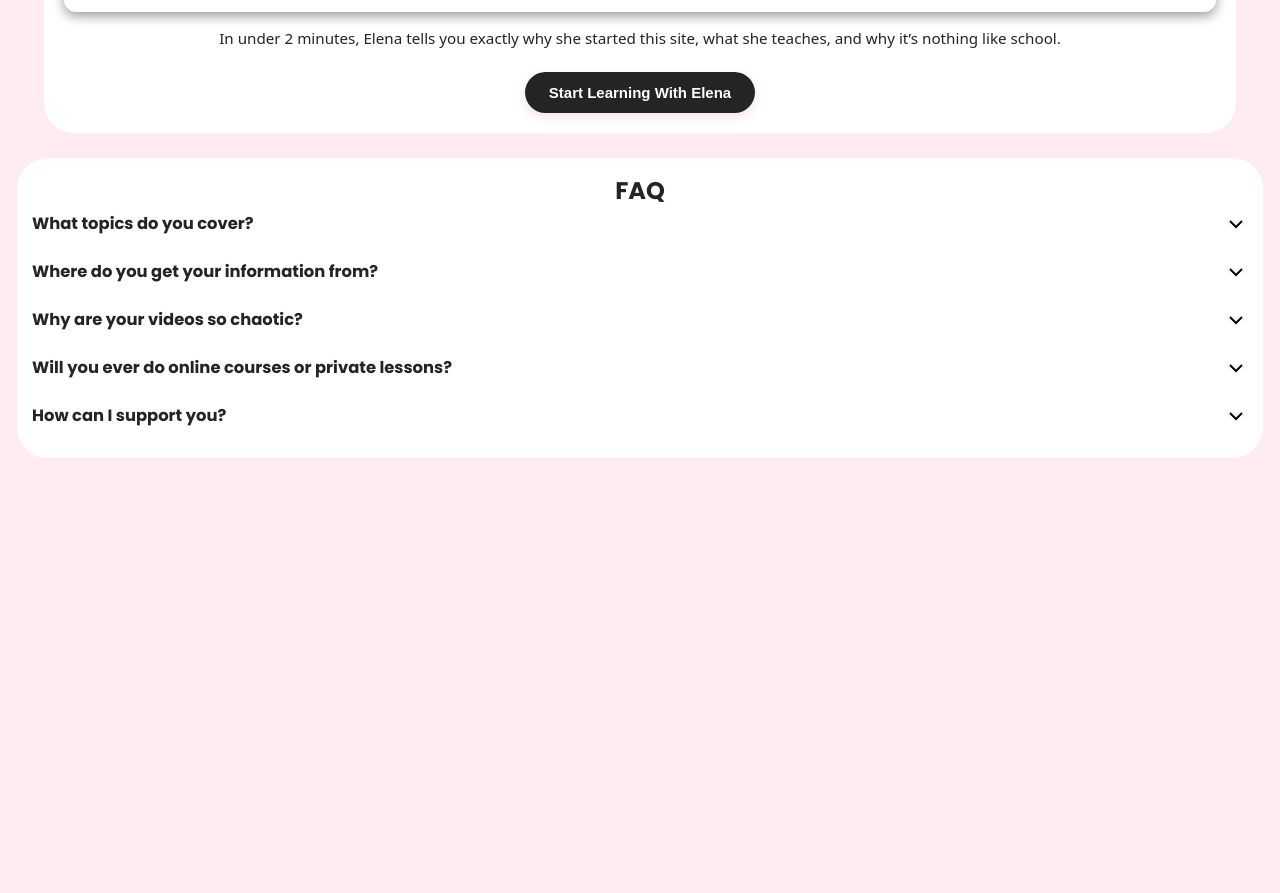
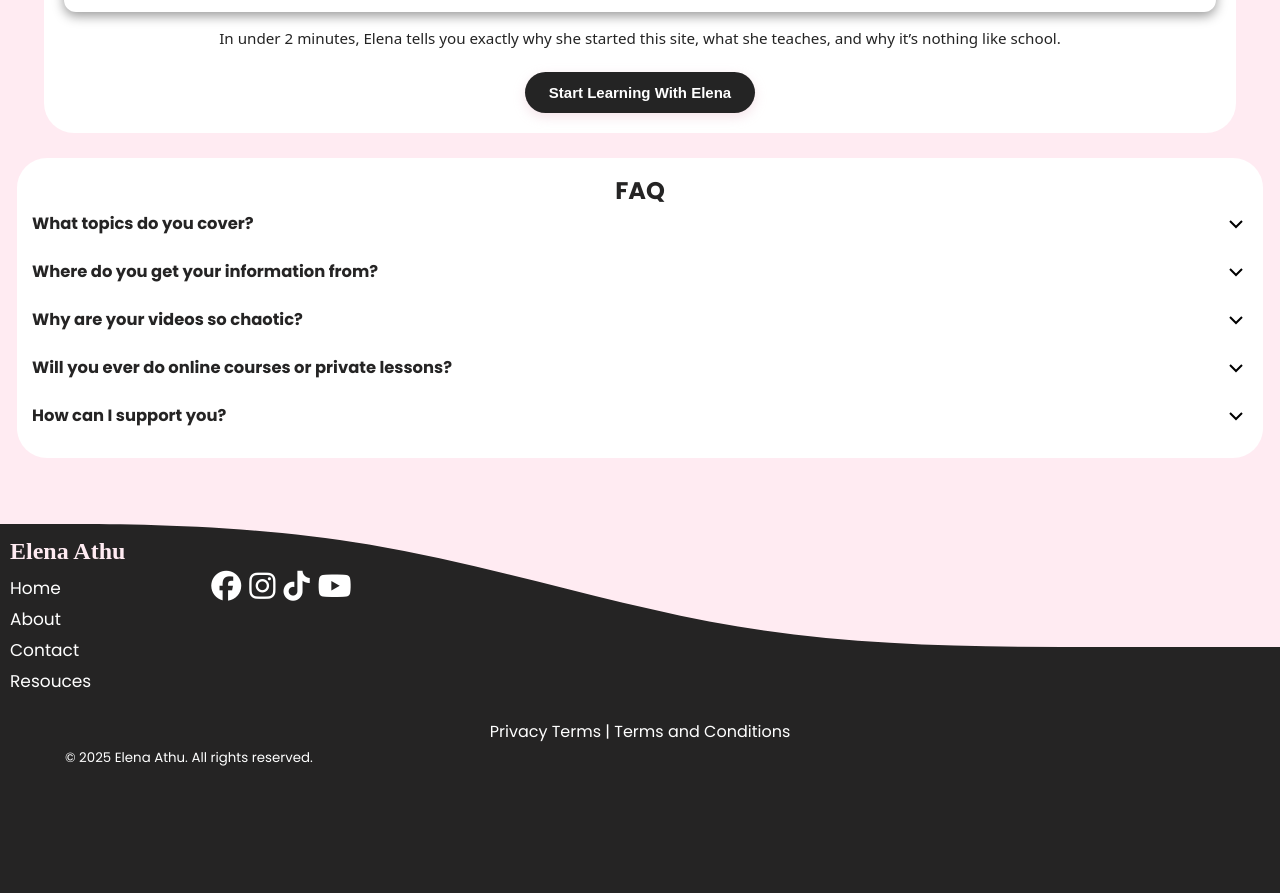
Before and after one commit to jacobmessiah16/ElenaAthu-Version-2, a plain HTML site: page index.html in a window 1280 px wide. Shown: the part 2616-3509 px from the top of the page. Before the commit the page ends 3099 px from the top, so only its background shows below. Drawn offline with Linux system fonts and the light colour scheme; grey boxes are pictures that could not be loaded; a web font is replaced by a local one.

Commit message:
third commit

```diff
--- a/index.html
+++ b/index.html
@@ -156,7 +156,7 @@
       <div class="question">
         <h3>Where do you get your information from?</h3>
 
-      <svg class="chevron-icon" width="16" height="16" viewBox="0 0 24 24" xmlns="http://www.w3.org/2000/svg">
+        <svg class="chevron-icon" width="16" height="16" viewBox="0 0 24 24" xmlns="http://www.w3.org/2000/svg">
           <path d="M6 9l6 6 6-6" stroke="black" stroke-width="2" fill="none" />
         </svg>
 
@@ -214,6 +214,38 @@
   </div>
 
 
+  <footer id="footer">
+
+    <div class="logo">
+      <h2>Elena Athu</h2>
+    </div>
+
+    <div class="footerlinks">
+
+
+      <ul>
+        <li><a href="#">Home</a></li>
+        <li><a href="#">About</a></li>
+        <li><a href="#">Contact</a></li>
+        <li><a href="#">Resouces</a></li>
+      </ul>
+
+
+      <div class="sociallinks">
+        <a href="#"> <i class="fa-brands fa-facebook"></i></a>
+        <a href="#"> <i class="fa-brands fa-instagram"></i></a>
+        <a href="#"> <i class="fa-brands fa-tiktok"></i></a>
+        <a href="#"> <i class="fa-brands fa-youtube"></i></a>
+      </div>
+    </div>
+
+<p>Privacy <a href="#">Terms</a> | <a href="#">Terms and Conditions</a></p>
+<small class="small">&copy; 2025 Elena Athu. All rights reserved.</small>
+
+
+
+  </footer>
+
   <script src="./script.js"></script>
 </body>
 
--- a/script.js
+++ b/script.js
@@ -4,6 +4,7 @@ const navLinks = document.getElementById('navLinks');
 const closebtn = document.getElementById('closebtn')
 
 menuBtn.addEventListener('click', () => {
+
   navLinks.classList.toggle('showing');
   navLinks.classList.toggle('active');
   document.body.classList.add('no-scroll');
@@ -18,16 +19,18 @@ closebtn.addEventListener('click', () => {
 
 
 // FAQ Section  to toggle the Answers Open
+
 const faqitems = document.querySelector('.faqitems')
+
 const question = faqitems.querySelectorAll('.question')
 
 question.forEach( (question) => {
+  question.addEventListener('click', () => {
 
-  question.addEventListener('click',  () => {
-const arrow = question.querySelector('svg')
-arrow.classList.toggle('spin')
+    const svg = question.querySelector('svg');
+    svg.classList.toggle('spin')
 
-     const answer = question.nextElementSibling;
-  answer.classList.toggle('faqactive')
+const answer = question.nextElementSibling;
+answer.classList.toggle('faqactive')
   })
 })
--- a/style.css
+++ b/style.css
@@ -17,7 +17,9 @@ a {
 }
 
 @media (min-width: 320px) {
-  /* Base styles (mobile) */
+ /* Styles for Small phones*/
+
+
 
   .navbar {
     user-select: none;
@@ -451,10 +453,15 @@ margin-top: 3px;
 
 }
 
-.faqitems .question svg {
+.faqitems .question p {
+
+}
+
+.faqitems .question > svg {
     transition: transform 0.5s ease, padding 0.3s ease, opacity 0.3s ease;
       width: 24px;       /* Make it bigger */
   height: 24px;
+  margin-left: 10px;
 
 }
 
@@ -480,7 +487,66 @@ margin-top: 3px;
 
 
 
+/*Footer Part*/
 
+footer{
+  padding-top: 50px;
+  width: 100%;
+  height: 45vh;
+  background: url(./icons/waves.svg);
+  background-repeat: no-repeat;
+  background-size: cover;
+  color: white;
+}
+
+footer .logo{
+  color: #ffebf2;
+  margin-left: 10px;
+  margin-top: 5px;
+font-family: DynaPuff;
+}
+
+.footerlinks{
+  display: flex;
+
+}
+
+/*Terms and conditions Text*/
+footer p  {
+  margin-top: 25px;
+  justify-self: center;
+}
+
+
+footer small{
+  margin-left: 65px;
+}
+
+footer ul{
+  margin-left: 10px;
+  margin-top: 10px;
+display: flex;
+flex-direction: column;
+gap: 5px;
+justify-content: center;
+}
+
+footer ul li a {
+  font-size: 17px;
+
+}
+
+.sociallinks{
+  font-size: 30px;
+  margin-left: 120px;
+}
+
+
+}
+
+
+@media (min-width: 320px) and (max-width: 375px) {
+ /* Mobile Screen Size for Normal Size*/
 
 
 
```
Also changed, not shown: icons/socialicons/facebook.png (added), icons/socialicons/instagram.png (added), icons/socialicons/tiktok.png (added), icons/socialicons/youtube.png (added), icons/waves.svg (added).
